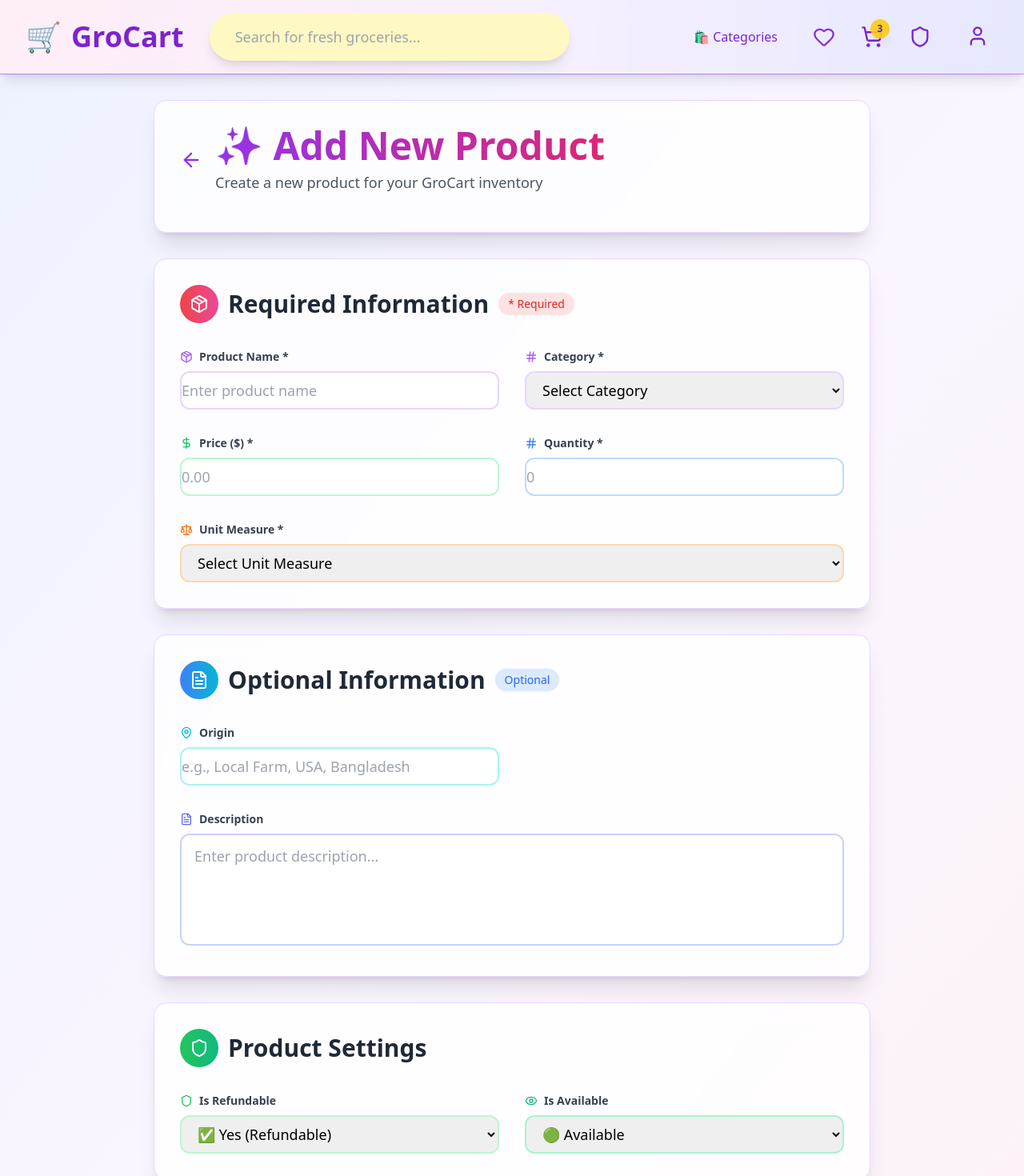
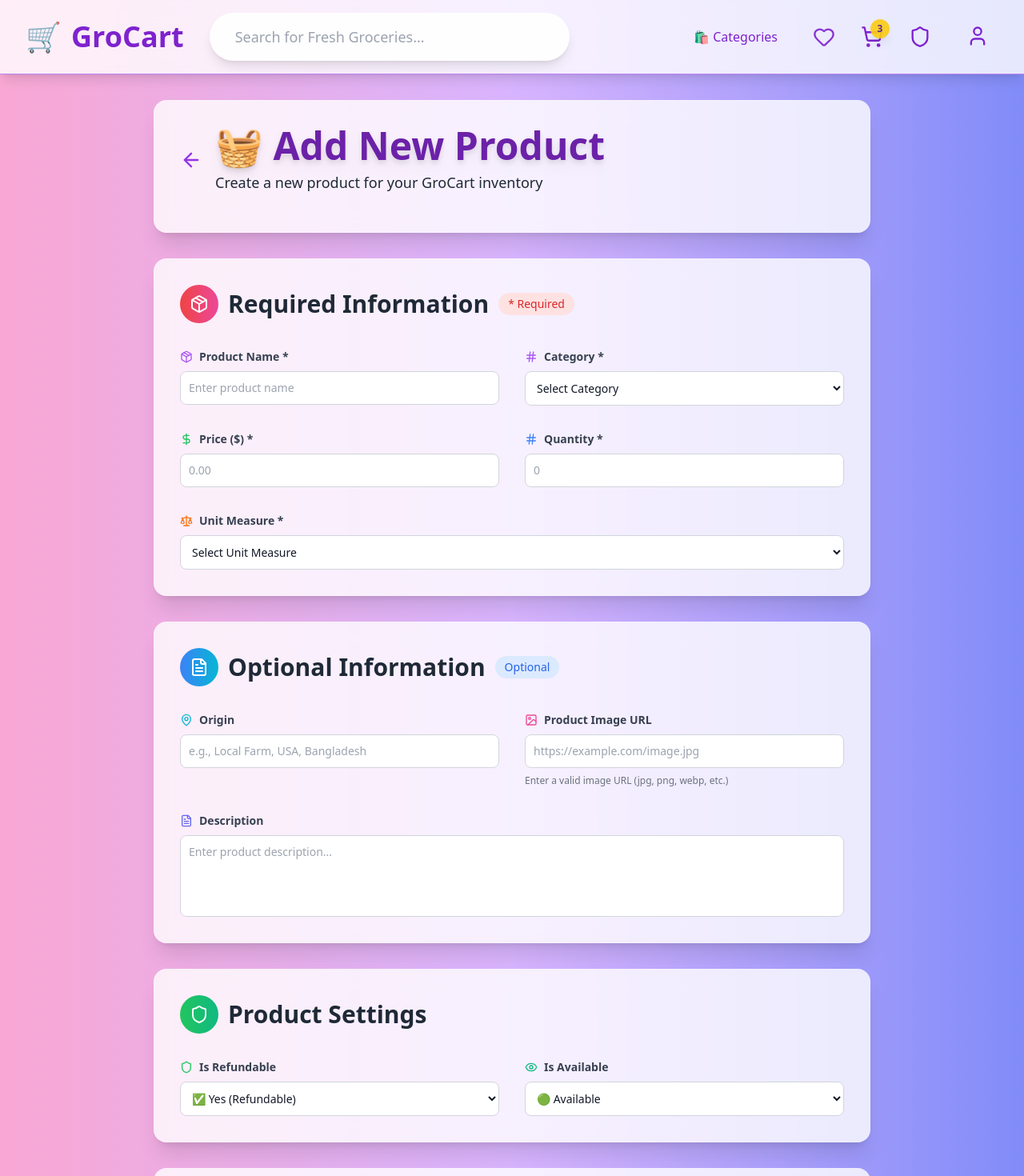
Before and after one commit to Rashid-ul-Islam/GroCart, a React (Vite) app in the folder frontend/: page /admin/add-product in a window 1280 px wide. Shown: the top 1470 px of the page at 80% size. Built offline with nearby package versions, Linux system fonts and the light colour scheme.

Commit message:
Updated add product page

```diff
--- a/frontend/src/components/layout/NavBar.jsx
+++ b/frontend/src/components/layout/NavBar.jsx
@@ -25,11 +25,12 @@ export default function NavBar() {
         <div className="flex-1 max-w-2xl mx-8 hidden md:block">
           <Input
             type="search"
-            placeholder="Search for fresh groceries..."
+            placeholder="Search for Fresh Groceries..."
             className="bg-yellow-100 rounded-full px-8 py-4 shadow-lg focus:ring-4 focus:ring-yellow-300 focus:outline-none transition text-lg"
             style={{
               width: "450px",
               maxWidth: "100%",
+              backgroundColor: "#FEFEFE",
             }}
           />
         </div>
@@ -40,7 +41,7 @@ export default function NavBar() {
           <div className="relative group">
             <Button
               variant="ghost"
-              className="text-base font-medium hover:text-yellow-400 focus:ring-2 focus:ring-yellow-300 transition"
+              className="text-base font-medium hover:text-yellow-400 focus:outline-none transition"
             >
               🛍 Categories
             </Button>
--- a/frontend/src/pages/AddProduct.jsx
+++ b/frontend/src/pages/AddProduct.jsx
@@ -1,6 +1,6 @@
 // src/components/AddProduct.jsx
 import React, { useState } from "react";
-import { ArrowLeft, Save, Package, DollarSign, Hash, Scale, MapPin, FileText, Shield, Eye } from "lucide-react";
+import { ArrowLeft, Save, Package, DollarSign, Hash, Scale, MapPin, FileText, Shield, Eye, Image } from "lucide-react";
 import { Button } from "../components/ui/button.jsx";
 import { Input } from "../components/ui/input.jsx";
 import { Link } from "react-router-dom";
@@ -14,6 +14,7 @@ export default function AddProduct() {
     unitMeasure: "",
     origin: "",
     description: "",
+    imageUrl: "",
     isRefundable: "true",
     isAvailable: "true"
   });
@@ -91,6 +92,7 @@ export default function AddProduct() {
         unitMeasure: "",
         origin: "",
         description: "",
+        imageUrl: "",
         isRefundable: "true",
         isAvailable: "true"
       });
@@ -98,10 +100,10 @@ export default function AddProduct() {
   };
 
   return (
-    <div className="min-h-screen bg-gradient-to-br from-indigo-50 via-purple-50 to-pink-50 p-8">
+    <div className="min-h-screen bg-gradient-to-r from-pink-300 via-purple-300 to-indigo-400 p-8">
       <div className="max-w-4xl mx-auto">
         {/* Header */}
-        <div className="bg-white/80 backdrop-blur-md rounded-2xl shadow-xl p-8 mb-8 border border-purple-200">
+        <div className="bg-white/80 backdrop-blur-md rounded-2xl shadow-xl p-8 mb-8 border border-white/20">
           <div className="flex items-center gap-4 mb-4">
             <Link
               to="/admin"
@@ -110,10 +112,10 @@ export default function AddProduct() {
               <ArrowLeft className="w-7 h-7" />
             </Link>
             <div>
-              <h1 className="text-5xl font-bold bg-gradient-to-r from-purple-600 to-pink-600 bg-clip-text text-transparent">
-                ✨ Add New Product
+              <h1 className="text-5xl font-bold text-purple-800 drop-shadow-lg">
+                🧺 Add New Product
               </h1>
-              <p className="text-gray-600 text-lg mt-2">
+              <p className="text-gray-800 text-lg mt-2 font-medium">
                 Create a new product for your GroCart inventory
               </p>
             </div>
@@ -123,7 +125,7 @@ export default function AddProduct() {
         {/* Form */}
         <form onSubmit={handleSubmit} className="space-y-8">
           {/* Required Fields Section */}
-          <div className="bg-white/80 backdrop-blur-md rounded-2xl shadow-xl p-8 border border-purple-200">
+          <div className="bg-white/80 backdrop-blur-md rounded-2xl shadow-xl p-8 border border-white/20">
             <div className="flex items-center gap-3 mb-8">
               <div className="bg-gradient-to-r from-red-500 to-pink-500 rounded-full p-3">
                 <Package className="w-6 h-6 text-white" />
@@ -141,17 +143,13 @@ export default function AddProduct() {
                   <Package className="w-4 h-4 text-purple-500" />
                   Product Name *
                 </label>
-                <Input
+                <input
                   type="text"
                   name="productName"
                   value={formData.productName}
                   onChange={handleInputChange}
                   placeholder="Enter product name"
-                  className={`w-full h-12 text-lg rounded-xl border-2 transition-all duration-300 focus:scale-105 ${
-                    errors.productName
-                      ? 'border-red-400 focus:border-red-500 focus:ring-red-200'
-                      : 'border-purple-200 focus:border-purple-400 focus:ring-purple-200'
-                  }`}
+                  className="w-full bg-white border border-gray-300 text-gray-900 text-sm rounded-lg focus:ring-blue-500 focus:border-blue-500 block p-2.5"
                 />
                 {errors.productName && (
                   <p className="text-red-500 text-sm flex items-center gap-1">
@@ -171,11 +169,7 @@ export default function AddProduct() {
                   name="categoryId"
                   value={formData.categoryId}
                   onChange={handleInputChange}
-                  className={`w-full h-12 text-lg rounded-xl border-2 px-4 transition-all duration-300 focus:scale-105 focus:outline-none ${
-                    errors.categoryId
-                      ? 'border-red-400 focus:border-red-500 focus:ring-red-200'
-                      : 'border-purple-200 focus:border-purple-400 focus:ring-purple-200'
-                  }`}
+                  className="w-full bg-white border border-gray-300 text-gray-900 text-sm rounded-lg focus:ring-blue-500 focus:border-blue-500 block p-2.5"
                 >
                   <option value="">Select Category</option>
                   {categories.map(cat => (
@@ -198,7 +192,7 @@ export default function AddProduct() {
                   <DollarSign className="w-4 h-4 text-green-500" />
                   Price ($) *
                 </label>
-                <Input
+                <input
                   type="number"
                   name="price"
                   value={formData.price}
@@ -206,11 +200,7 @@ export default function AddProduct() {
                   placeholder="0.00"
                   step="0.01"
                   min="0"
-                  className={`w-full h-12 text-lg rounded-xl border-2 transition-all duration-300 focus:scale-105 ${
-                    errors.price
-                      ? 'border-red-400 focus:border-red-500 focus:ring-red-200'
-                      : 'border-green-200 focus:border-green-400 focus:ring-green-200'
-                  }`}
+                  className="w-full bg-white border border-gray-300 text-gray-900 text-sm rounded-lg focus:ring-blue-500 focus:border-blue-500 block p-2.5"
                 />
                 {errors.price && (
                   <p className="text-red-500 text-sm flex items-center gap-1">
@@ -226,18 +216,14 @@ export default function AddProduct() {
                   <Hash className="w-4 h-4 text-blue-500" />
                   Quantity *
                 </label>
-                <Input
+                <input
                   type="number"
                   name="quantity"
                   value={formData.quantity}
                   onChange={handleInputChange}
                   placeholder="0"
                   min="0"
-                  className={`w-full h-12 text-lg rounded-xl border-2 transition-all duration-300 focus:scale-105 ${
-                    errors.quantity
-                      ? 'border-red-400 focus:border-red-500 focus:ring-red-200'
-                      : 'border-blue-200 focus:border-blue-400 focus:ring-blue-200'
-                  }`}
+                  className="w-full bg-white border border-gray-300 text-gray-900 text-sm rounded-lg focus:ring-blue-500 focus:border-blue-500 block p-2.5"
                 />
                 {errors.quantity && (
                   <p className="text-red-500 text-sm flex items-center gap-1">
@@ -257,11 +243,7 @@ export default function AddProduct() {
                   name="unitMeasure"
                   value={formData.unitMeasure}
                   onChange={handleInputChange}
-                  className={`w-full h-12 text-lg rounded-xl border-2 px-4 transition-all duration-300 focus:scale-105 focus:outline-none ${
-                    errors.unitMeasure
-                      ? 'border-red-400 focus:border-red-500 focus:ring-red-200'
-                      : 'border-orange-200 focus:border-orange-400 focus:ring-orange-200'
-                  }`}
+                  className="w-full bg-white border border-gray-300 text-gray-900 text-sm rounded-lg focus:ring-blue-500 focus:border-blue-500 block p-2.5"
                 >
                   <option value="">Select Unit Measure</option>
                   {unitMeasures.map(unit => (
@@ -279,7 +261,7 @@ export default function AddProduct() {
           </div>
 
           {/* Optional Fields Section */}
-          <div className="bg-white/80 backdrop-blur-md rounded-2xl shadow-xl p-8 border border-purple-200">
+          <div className="bg-white/80 backdrop-blur-md rounded-2xl shadow-xl p-8 border border-white/20">
             <div className="flex items-center gap-3 mb-8">
               <div className="bg-gradient-to-r from-blue-500 to-cyan-500 rounded-full p-3">
                 <FileText className="w-6 h-6 text-white" />
@@ -297,14 +279,33 @@ export default function AddProduct() {
                   <MapPin className="w-4 h-4 text-cyan-500" />
                   Origin
                 </label>
-                <Input
+                <input
                   type="text"
                   name="origin"
                   value={formData.origin}
                   onChange={handleInputChange}
                   placeholder="e.g., Local Farm, USA, Bangladesh"
-                  className="w-full h-12 text-lg rounded-xl border-2 border-cyan-200 focus:border-cyan-400 focus:ring-cyan-200 transition-all duration-300 focus:scale-105"
+                  className="w-full bg-white border border-gray-300 text-gray-900 text-sm rounded-lg focus:ring-blue-500 focus:border-blue-500 block p-2.5"
                 />
+              </div>
+
+              {/* Product Image URL */}
+              <div className="space-y-2">
+                <label className="flex items-center gap-2 text-sm font-semibold text-gray-700">
+                  <Image className="w-4 h-4 text-pink-500" />
+                  Product Image URL
+                </label>
+                <input
+                  type="url"
+                  name="imageUrl"
+                  value={formData.imageUrl}
+                  onChange={handleInputChange}
+                  placeholder="https://example.com/image.jpg"
+                  className="w-full bg-white border border-gray-300 text-gray-900 text-sm rounded-lg focus:ring-blue-500 focus:border-blue-500 block p-2.5"
+                />
+                <p className="text-xs text-gray-500">
+                  Enter a valid image URL (jpg, png, webp, etc.)
+                </p>
               </div>
 
               {/* Description */}
@@ -319,14 +320,38 @@ export default function AddProduct() {
                   onChange={handleInputChange}
                   rows="4"
                   placeholder="Enter product description..."
-                  className="w-full px-4 py-3 text-lg rounded-xl border-2 border-indigo-200 focus:border-indigo-400 focus:ring-indigo-200 focus:outline-none resize-none transition-all duration-300 focus:scale-105"
+                  className="w-full bg-white border border-gray-300 text-gray-900 text-sm rounded-lg focus:ring-blue-500 focus:border-blue-500 block p-2.5 resize-none"
                 />
               </div>
+
+              {/* Image Preview */}
+              {formData.imageUrl && (
+                <div className="space-y-2 lg:col-span-2">
+                  <label className="flex items-center gap-2 text-sm font-semibold text-gray-700">
+                    <Image className="w-4 h-4 text-pink-500" />
+                    Image Preview
+                  </label>
+                  <div className="border-2 border-pink-200 rounded-xl p-4 bg-gray-50">
+                    <img
+                      src={formData.imageUrl}
+                      alt="Product Preview"
+                      className="w-32 h-32 object-cover rounded-lg border shadow-md"
+                      onError={(e) => {
+                        e.target.style.display = 'none';
+                        e.target.nextSibling.style.display = 'block';
+                      }}
+                    />
+                    <div className="text-red-500 text-sm mt-2 hidden">
+                      ❌ Invalid image URL or image failed to load
+                    </div>
+                  </div>
+                </div>
+              )}
             </div>
           </div>
 
           {/* Boolean Fields Section */}
-          <div className="bg-white/80 backdrop-blur-md rounded-2xl shadow-xl p-8 border border-purple-200">
+          <div className="bg-white/80 backdrop-blur-md rounded-2xl shadow-xl p-8 border border-white/20">
             <div className="flex items-center gap-3 mb-8">
               <div className="bg-gradient-to-r from-green-500 to-emerald-500 rounded-full p-3">
                 <Shield className="w-6 h-6 text-white" />
@@ -345,7 +370,7 @@ export default function AddProduct() {
                   name="isRefundable"
                   value={formData.isRefundable}
                   onChange={handleInputChange}
-                  className="w-full h-12 text-lg rounded-xl border-2 border-green-200 focus:border-green-400 focus:ring-green-200 px-4 focus:outline-none transition-all duration-300 focus:scale-105"
+                  className="w-full bg-white border border-gray-300 text-gray-900 text-sm rounded-lg focus:ring-blue-500 focus:border-blue-500 block p-2.5"
                 >
                   <option value="true">✅ Yes (Refundable)</option>
                   <option value="false">❌ No (Non-refundable)</option>
@@ -362,7 +387,7 @@ export default function AddProduct() {
                   name="isAvailable"
                   value={formData.isAvailable}
                   onChange={handleInputChange}
-                  className="w-full h-12 text-lg rounded-xl border-2 border-emerald-200 focus:border-emerald-400 focus:ring-emerald-200 px-4 focus:outline-none transition-all duration-300 focus:scale-105"
+                  className="w-full bg-white border border-gray-300 text-gray-900 text-sm rounded-lg focus:ring-blue-500 focus:border-blue-500 block p-2.5"
                 >
                   <option value="true">🟢 Available</option>
                   <option value="false">🔴 Not Available</option>
@@ -372,7 +397,7 @@ export default function AddProduct() {
           </div>
 
           {/* Submit Buttons */}
-          <div className="bg-white/80 backdrop-blur-md rounded-2xl shadow-xl p-8 border border-purple-200">
+          <div className="bg-white/80 backdrop-blur-md rounded-2xl shadow-xl p-8 border border-white/20">
             <div className="flex gap-6 justify-end">
               <Link
                 to="/admin"
@@ -382,7 +407,7 @@ export default function AddProduct() {
               </Link>
               <Button
                 type="submit"
-                className="bg-gradient-to-r from-purple-600 to-pink-600 hover:from-purple-700 hover:to-pink-700 text-white px-12 py-4 text-lg font-bold rounded-xl shadow-lg transform hover:scale-110 transition-all duration-300 flex items-center gap-3"
+                className="bg-yellow-400 hover:bg-yellow-300 text-purple-900 font-extrabold px-12 py-4 text-lg rounded-full shadow-lg transform hover:scale-110 transition duration-300 flex items-center gap-3"
               >
                 <Save className="w-6 h-6" />
                 Add Product
--- a/frontend/src/pages/AdminPanel.jsx
+++ b/frontend/src/pages/AdminPanel.jsx
@@ -41,7 +41,7 @@ export default function AdminPanel() {
   };
 
   return (
-    <div className="min-h-screen bg-gradient-to-br from-purple-50 to-indigo-100 p-8">
+    <div className="min-h-screen bg-gradient-to-br from-pink-300 via-purple-300 to-indigo-400 p-8">
       <div className="max-w-7xl mx-auto">
         {/* Header */}
         <div className="bg-white rounded-lg shadow-lg p-6 mb-8">
@@ -163,7 +163,7 @@ export default function AdminPanel() {
                       </div>
                     </td>
                     <td className="px-6 py-4 whitespace-nowrap">
-                      <span className="px-2 inline-flex text-xs leading-5 font-semibold rounded-full bg-green-100 text-green-800">
+                      <span className="px-2 inline-flex text-xs leading-5 font-semibold rounded-full bg-green-200 text-green-900">
                         {product.category}
                       </span>
                     </td>
@@ -176,7 +176,7 @@ export default function AdminPanel() {
                     <td className="px-6 py-4 whitespace-nowrap text-sm font-medium space-x-2">
                       <Button
                         onClick={() => handleEditProduct(product.id)}
-                        className="bg-yellow-500 hover:bg-yellow-600 text-white px-4 py-2 rounded-lg shadow transform hover:scale-105 transition duration-200 inline-flex items-center gap-2"
+                        className="bg-green-600 hover:bg-yellow-500 text-white px-4 py-2 rounded-lg shadow transform hover:scale-105 transition duration-200 inline-flex items-center gap-2"
                       >
                         <Edit3 className="w-4 h-4" />
                         Edit
```
